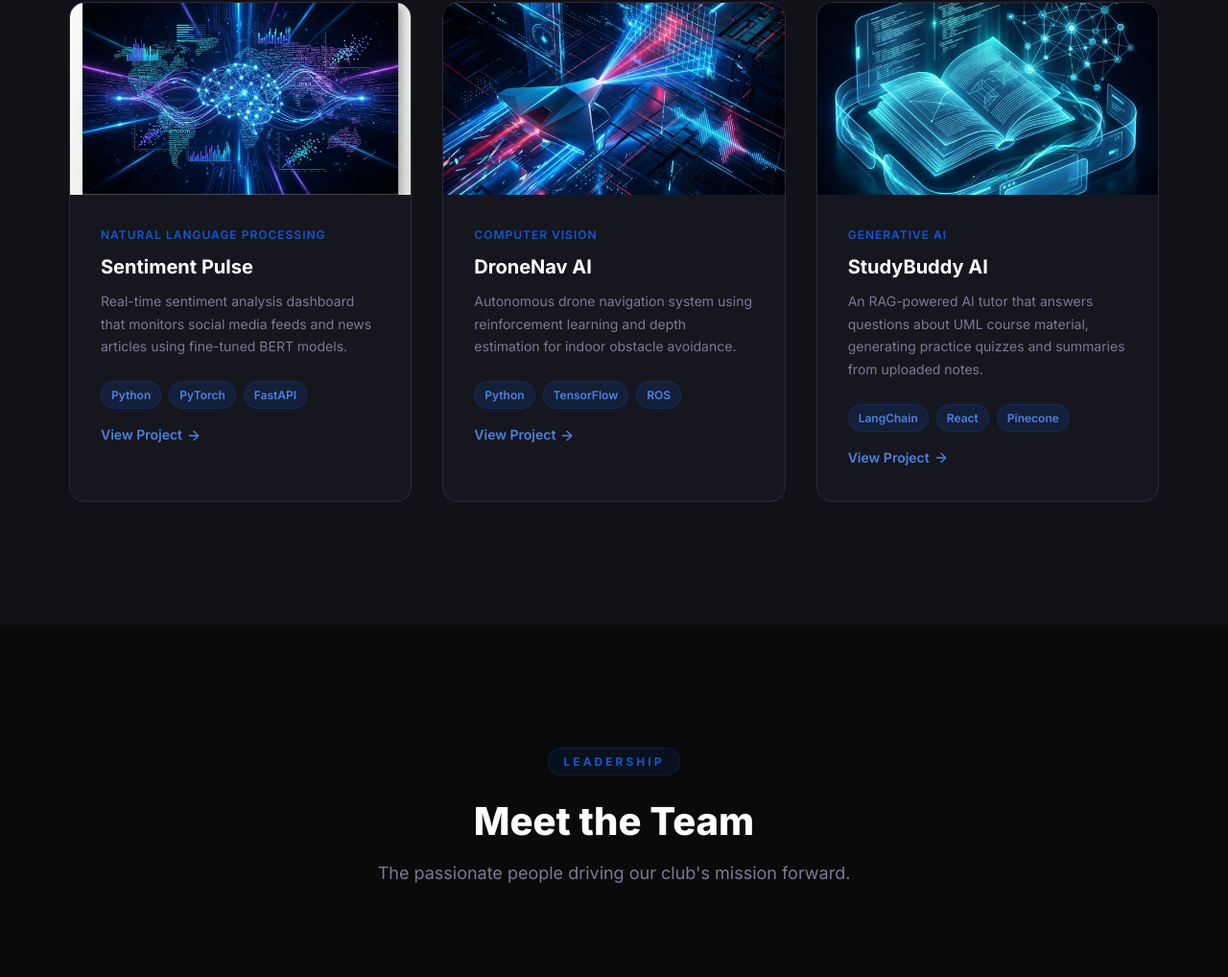
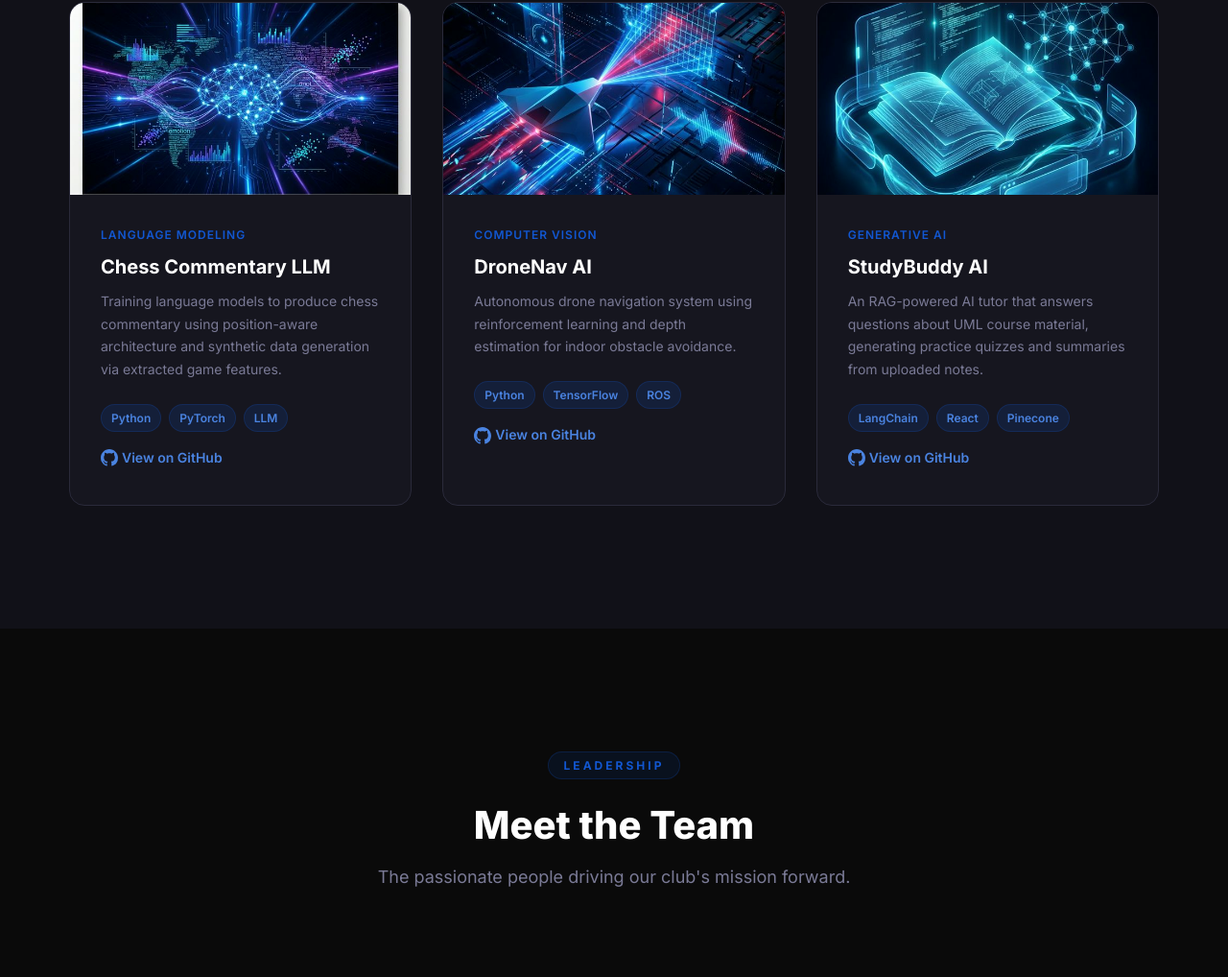
Before and after one commit to lvcasmadeit/UML-AI-ML-Club, a website built with Vite: page index.html in a window 1280 px wide. Shown: the part 4092-5110 px from the top of the page at 96% size. Built offline with nearby package versions, Linux system fonts and the light colour scheme.

Commit message:
feat: add GitHub integration to project cards
- Replace first placeholder card with Chess Commentary LLM project
- Link to https://github.com/umldataclub/Chess-Language-Model
- Replace arrow icons with GitHub Octicon SVG on all cards
- Change link text from 'View Project' to 'View on GitHub'
- Add .project-link-github CSS with hover animation
- Links open in new tab with noopener noreferrer

```diff
--- a/src/partials/projects.html
+++ b/src/partials/projects.html
@@ -9,32 +9,35 @@
         </div>
 
         <div class="projects-grid stagger-children">
+            <!-- Chess Commentary LLM — Real Project -->
             <div class="project-card reveal">
                 <div class="project-image">
-                    <img src="/project-sentiment.png" alt="Sentiment Analysis Dashboard" id="project-img-1" />
+                    <img src="/project-sentiment.png" alt="Chess Commentary LLM" id="project-img-1" />
                     <div class="project-image-overlay"></div>
                 </div>
                 <div class="project-body">
-                    <div class="project-category">Natural Language Processing</div>
-                    <h3 class="project-title">Sentiment Pulse</h3>
-                    <p class="project-desc">Real-time sentiment analysis dashboard that monitors social media feeds
-                        and news articles using fine-tuned BERT models.</p>
+                    <div class="project-category">Language Modeling</div>
+                    <h3 class="project-title">Chess Commentary LLM</h3>
+                    <p class="project-desc">Training language models to produce chess commentary using
+                        position-aware architecture and synthetic data generation via extracted game features.</p>
                     <div class="project-tags">
                         <span class="badge">Python</span>
                         <span class="badge">PyTorch</span>
-                        <span class="badge">FastAPI</span>
+                        <span class="badge">LLM</span>
                     </div>
-                    <a href="#" class="project-link">
-                        View Project
-                        <svg xmlns="http://www.w3.org/2000/svg" width="16" height="16" viewBox="0 0 24 24" fill="none"
-                            stroke="currentColor" stroke-width="2" stroke-linecap="round" stroke-linejoin="round">
-                            <line x1="5" y1="12" x2="19" y2="12" />
-                            <polyline points="12 5 19 12 12 19" />
+                    <a href="https://github.com/umldataclub/Chess-Language-Model" target="_blank"
+                        rel="noopener noreferrer" class="project-link project-link-github">
+                        <svg xmlns="http://www.w3.org/2000/svg" width="18" height="18" viewBox="0 0 24 24"
+                            fill="currentColor">
+                            <path
+                                d="M12 0C5.37 0 0 5.37 0 12c0 5.31 3.435 9.795 8.205 11.385.6.105.825-.255.825-.57 0-.285-.015-1.23-.015-2.235-3.015.555-3.795-.735-4.035-1.41-.135-.345-.72-1.41-1.23-1.695-.42-.225-1.02-.78-.015-.795.945-.015 1.62.87 1.845 1.23 1.08 1.815 2.805 1.305 3.495.99.105-.78.42-1.305.765-1.605-2.67-.3-5.46-1.335-5.46-5.925 0-1.305.465-2.385 1.23-3.225-.12-.3-.54-1.53.12-3.18 0 0 1.005-.315 3.3 1.23.96-.27 1.98-.405 3-.405s2.04.135 3 .405c2.295-1.56 3.3-1.23 3.3-1.23.66 1.65.24 2.88.12 3.18.765.84 1.23 1.905 1.23 3.225 0 4.605-2.805 5.625-5.475 5.925.435.375.81 1.095.81 2.22 0 1.605-.015 2.895-.015 3.3 0 .315.225.69.825.57A12.02 12.02 0 0 0 24 12c0-6.63-5.37-12-12-12z" />
                         </svg>
+                        View on GitHub
                     </a>
                 </div>
             </div>
 
+            <!-- DroneNav AI — Placeholder -->
             <div class="project-card reveal">
                 <div class="project-image">
                     <img src="/project-drone.png" alt="Autonomous Drone Navigation" id="project-img-2" />
@@ -50,17 +53,18 @@
                         <span class="badge">TensorFlow</span>
                         <span class="badge">ROS</span>
                     </div>
-                    <a href="#" class="project-link">
-                        View Project
-                        <svg xmlns="http://www.w3.org/2000/svg" width="16" height="16" viewBox="0 0 24 24" fill="none"
-                            stroke="currentColor" stroke-width="2" stroke-linecap="round" stroke-linejoin="round">
-                            <line x1="5" y1="12" x2="19" y2="12" />
-                            <polyline points="12 5 19 12 12 19" />
+                    <a href="#" class="project-link project-link-github">
+                        <svg xmlns="http://www.w3.org/2000/svg" width="18" height="18" viewBox="0 0 24 24"
+                            fill="currentColor">
+                            <path
+                                d="M12 0C5.37 0 0 5.37 0 12c0 5.31 3.435 9.795 8.205 11.385.6.105.825-.255.825-.57 0-.285-.015-1.23-.015-2.235-3.015.555-3.795-.735-4.035-1.41-.135-.345-.72-1.41-1.23-1.695-.42-.225-1.02-.78-.015-.795.945-.015 1.62.87 1.845 1.23 1.08 1.815 2.805 1.305 3.495.99.105-.78.42-1.305.765-1.605-2.67-.3-5.46-1.335-5.46-5.925 0-1.305.465-2.385 1.23-3.225-.12-.3-.54-1.53.12-3.18 0 0 1.005-.315 3.3 1.23.96-.27 1.98-.405 3-.405s2.04.135 3 .405c2.295-1.56 3.3-1.23 3.3-1.23.66 1.65.24 2.88.12 3.18.765.84 1.23 1.905 1.23 3.225 0 4.605-2.805 5.625-5.475 5.925.435.375.81 1.095.81 2.22 0 1.605-.015 2.895-.015 3.3 0 .315.225.69.825.57A12.02 12.02 0 0 0 24 12c0-6.63-5.37-12-12-12z" />
                         </svg>
+                        View on GitHub
                     </a>
                 </div>
             </div>
 
+            <!-- StudyBuddy AI — Placeholder -->
             <div class="project-card reveal">
                 <div class="project-image">
                     <img src="/project-studybuddy.png" alt="Study Buddy AI Chatbot" id="project-img-3" />
@@ -76,13 +80,13 @@
                         <span class="badge">React</span>
                         <span class="badge">Pinecone</span>
                     </div>
-                    <a href="#" class="project-link">
-                        View Project
-                        <svg xmlns="http://www.w3.org/2000/svg" width="16" height="16" viewBox="0 0 24 24" fill="none"
-                            stroke="currentColor" stroke-width="2" stroke-linecap="round" stroke-linejoin="round">
-                            <line x1="5" y1="12" x2="19" y2="12" />
-                            <polyline points="12 5 19 12 12 19" />
+                    <a href="#" class="project-link project-link-github">
+                        <svg xmlns="http://www.w3.org/2000/svg" width="18" height="18" viewBox="0 0 24 24"
+                            fill="currentColor">
+                            <path
+                                d="M12 0C5.37 0 0 5.37 0 12c0 5.31 3.435 9.795 8.205 11.385.6.105.825-.255.825-.57 0-.285-.015-1.23-.015-2.235-3.015.555-3.795-.735-4.035-1.41-.135-.345-.72-1.41-1.23-1.695-.42-.225-1.02-.78-.015-.795.945-.015 1.62.87 1.845 1.23 1.08 1.815 2.805 1.305 3.495.99.105-.78.42-1.305.765-1.605-2.67-.3-5.46-1.335-5.46-5.925 0-1.305.465-2.385 1.23-3.225-.12-.3-.54-1.53.12-3.18 0 0 1.005-.315 3.3 1.23.96-.27 1.98-.405 3-.405s2.04.135 3 .405c2.295-1.56 3.3-1.23 3.3-1.23.66 1.65.24 2.88.12 3.18.765.84 1.23 1.905 1.23 3.225 0 4.605-2.805 5.625-5.475 5.925.435.375.81 1.095.81 2.22 0 1.605-.015 2.895-.015 3.3 0 .315.225.69.825.57A12.02 12.02 0 0 0 24 12c0-6.63-5.37-12-12-12z" />
                         </svg>
+                        View on GitHub
                     </a>
                 </div>
             </div>
--- a/src/sections/projects.css
+++ b/src/sections/projects.css
@@ -127,6 +127,17 @@
     transform: translateX(4px);
 }
 
+/* GitHub link variant */
+.project-link-github svg {
+    width: 18px;
+    height: 18px;
+    transition: transform var(--transition-fast);
+}
+
+.project-link-github:hover svg {
+    transform: scale(1.15) rotate(-8deg);
+}
+
 /* Responsive */
 @media (max-width: 1024px) {
     .projects-grid {
```
